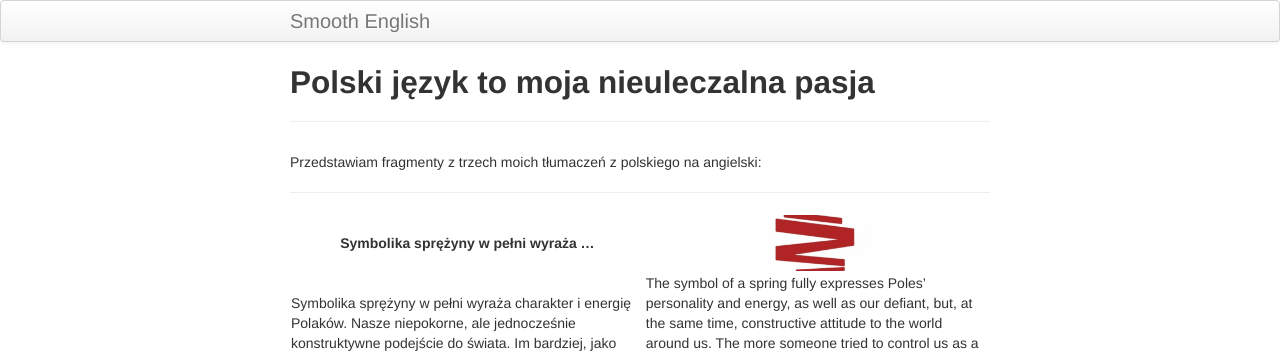
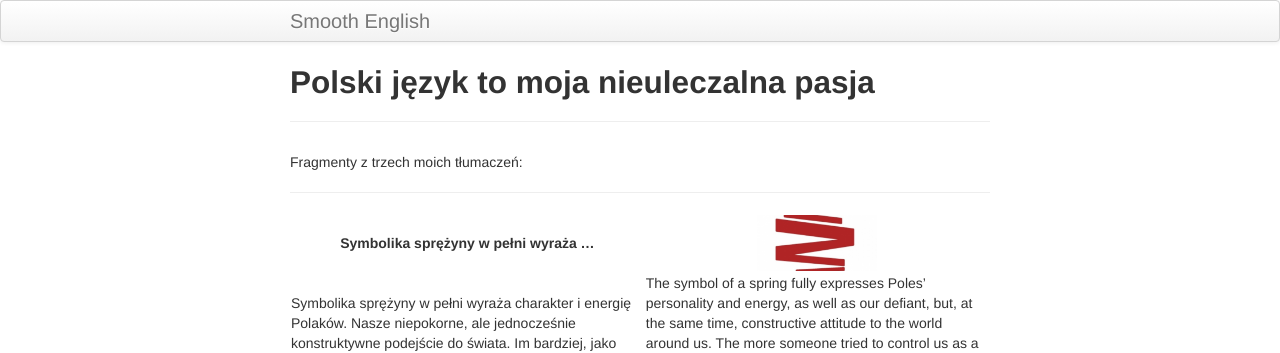
Before and after one commit to StephenEastham/StephenEastham.github.io, a Jekyll site: the page built from pages/pasja.md, in a window 1280 px wide. Shown: the top 353 px of the page. Built offline with Jekyll 4.4.1, drawn with Linux system fonts in a browser that asks for light colours.

Commit message:
Update pasja.md

```diff
--- a/pages/pasja.md
+++ b/pages/pasja.md
@@ -3,7 +3,7 @@ layout: page
 title: Polski język to moja nieuleczalna pasja
 description:
 ---
-Przedstawiam fragmenty z trzech moich tłumaczeń z polskiego na angielski:
+Fragmenty z trzech moich tłumaczeń:
 
 ---
 
```
